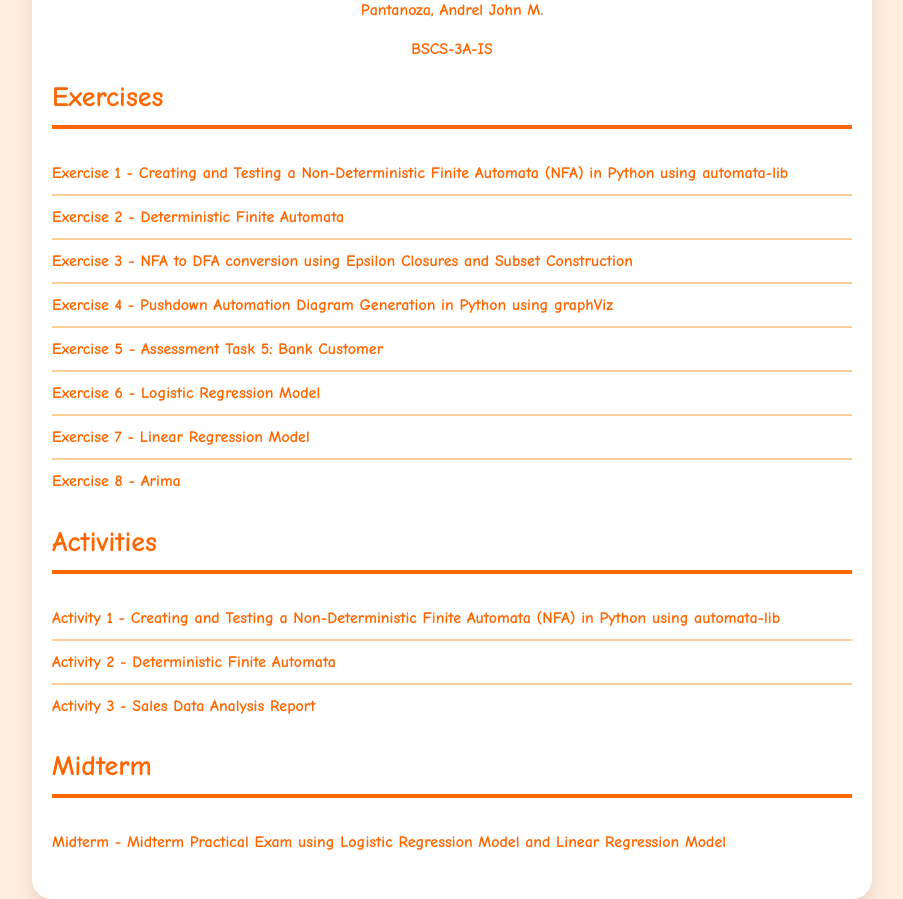
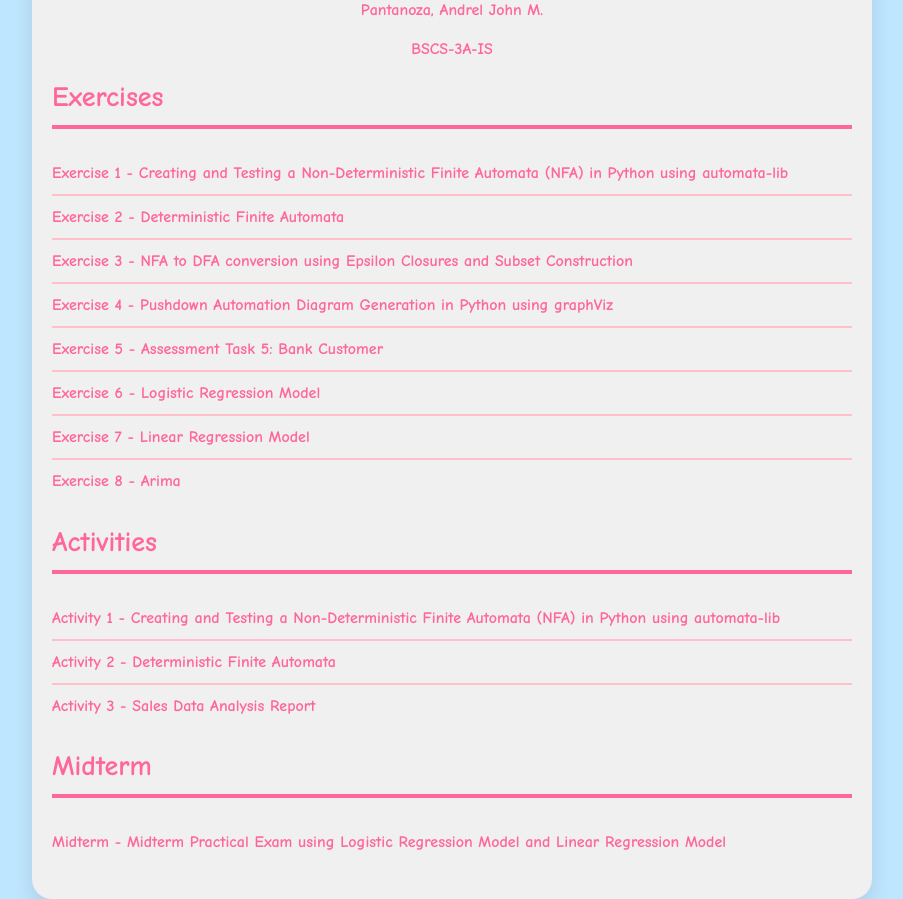
Before and after one commit to PhamHanni/Pantanoza_CSST104_3A, a plain HTML site: page index.html in a window 1280 px wide. Shown: the whole page, without its empty margins (188-1091 px from the left). Drawn offline with Linux system fonts and the light colour scheme.

Commit message:
Update style.css

```diff
--- a/style.css
+++ b/style.css
@@ -1,7 +1,7 @@
 /* Reset default styles */
 body {
     font-family: 'Comic Sans MS', cursive; /* Fun and playful font */
-    background-color: #ffedde; /* Light orange background */
+    background-color: #bfe6ff; /* Light blue background */
     color: #333; /* Dark text color */
     margin: 0;
     padding: 0;
@@ -22,14 +22,14 @@ body {
     padding: 20px;
     border-radius: 20px; /* Rounded corners */
     box-shadow: 0 10px 20px rgba(0, 0, 0, 0.1); /* Soft box shadow */
-    background-color: #fff; /* White background */
+    background-color: #f0f0f0; /* Light gray background */
 }
 
 /* Heading styles */
 .subject h1,
 .subject h4 {
     text-align: center;
-    color: #ff6600; /* Orange heading text */
+    color: #ff6699; /* Pink heading text */
     font-weight: bold; /* Bold font weight */
 }
 
@@ -39,9 +39,9 @@ body {
 }
 
 .section h2 {
-    color: #ff6600; /* Orange section heading text */
+    color: #ff6699; /* Pink section heading text */
     font-size: 28px; /* Larger font size */
-    border-bottom: 4px solid #ff6600; /* Thick orange underline */
+    border-bottom: 4px solid #ff6699; /* Thick pink underline */
     padding-bottom: 12px; /* Increased padding */
 }
 
@@ -53,7 +53,7 @@ body {
 
 .section ul li {
     padding: 12px 0;
-    border-bottom: 2px solid #ffcc99; /* Light orange border between items */
+    border-bottom: 2px solid #ffc0cb; /* Light pink border between items */
 }
 
 .section ul li:last-child {
@@ -62,11 +62,21 @@ body {
 
 /* Link styles */
 .section ul li a {
-    color: #ff6600; /* Orange link text */
+    color: #ff6699; /* Pink link text */
     text-decoration: none;
     font-weight: bold; /* Bold font weight */
 }
 
 .section ul li a:hover {
-    color: #ff9933; /* Lighter orange on hover */
+    color: #ffccff; /* Lighter pink on hover */
 }
+
+/* Bunny image */
+.bunny-image {
+    text-align: center;
+    margin-top: 20px;
+}
+
+.bunny-image img {
+    width: 150px;
+}
```
